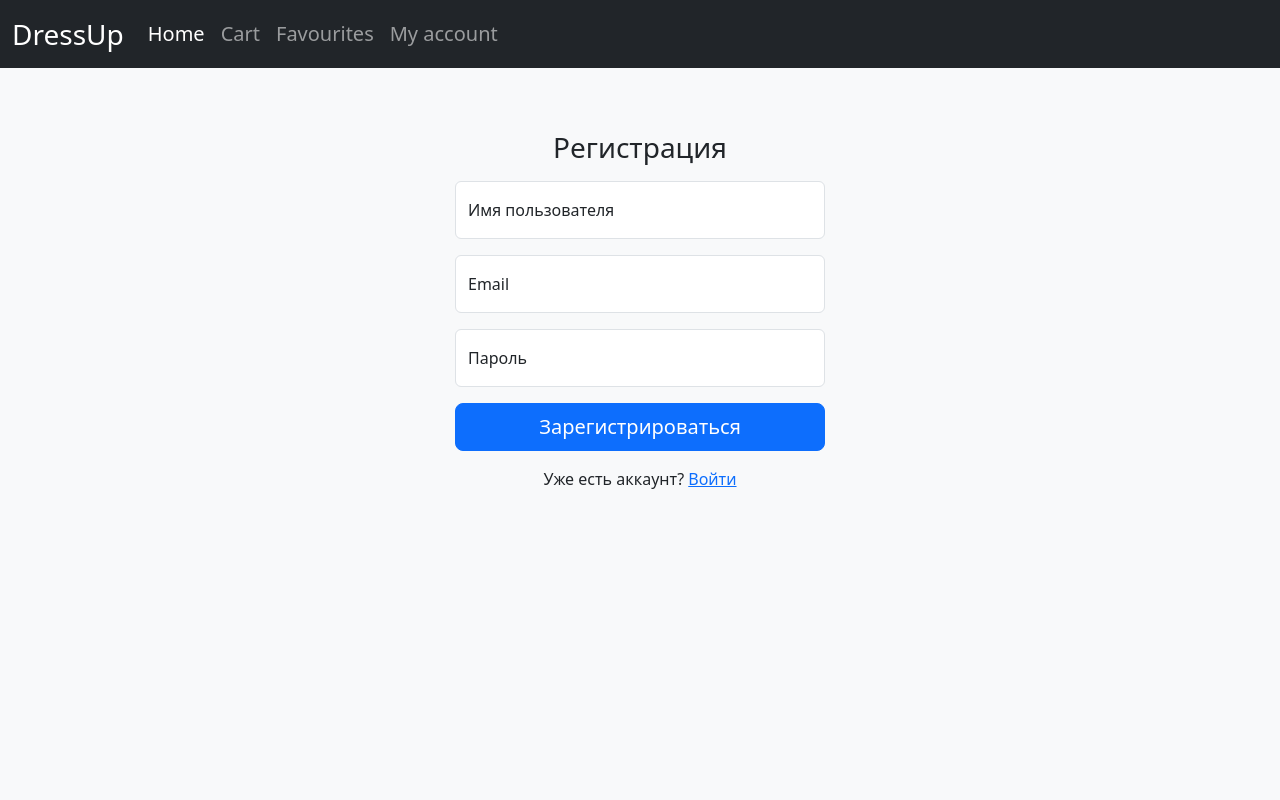
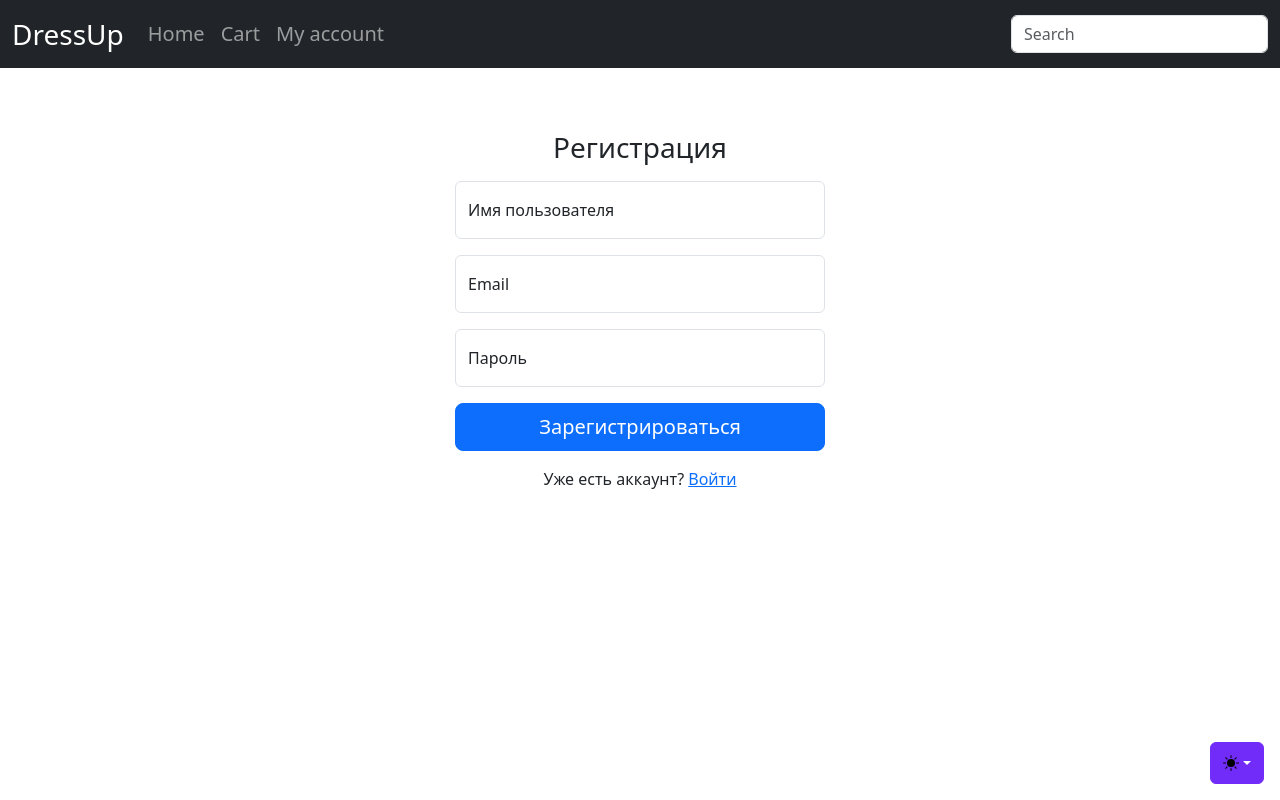
Before and after one commit to EgoTatsumi/DressUp-, a Flask app: page /register in a window 1280 px wide. Run offline with Flask 3, Linux system fonts and the light colour scheme; some libraries are stand-ins or nearby versions.

Commit message:
корректный шаблон демонстрации товара

```diff
--- a/templates/index1.html
+++ b/templates/index1.html
@@ -4,13 +4,7 @@
 
     <meta charset="utf-8">
     <meta name="viewport" content="width=device-width, initial-scale=1">
-    <meta name="description" content="">
-    <meta name="author" content="Mark Otto, Jacob Thornton, and Bootstrap contributors">
-    <meta name="generator" content="Hugo 0.122.0">
     <title>DressUP · Main</title>
-
-    <link rel="canonical" href="https://getbootstrap.com/docs/5.3/examples/album/">
-    <link rel="stylesheet" href="https://cdn.jsdelivr.net/npm/@docsearch/css@3">
 
 <link href="../static/css/bootstrap.min.css" rel="stylesheet">
 
--- a/templates/register.html
+++ b/templates/register.html
@@ -1,14 +1,13 @@
 <!doctype html>
 <html lang="en" data-bs-theme="auto">
 <head>
+  <script src="../static/js/color-modes.js"></script>
   <meta charset="utf-8">
   <meta name="viewport" content="width=device-width, initial-scale=1">
   <title>DressUP · Register</title>
   <link href="../static/css/bootstrap.min.css" rel="stylesheet">
   <style>
-    body {
-      background-color: #f8f9fa;
-    }
+
     .form-register {
       max-width: 400px;
       padding: 15px;
@@ -17,34 +16,28 @@
     .form-register .form-floating:focus-within {
       z-index: 2;
     }
+    .btn-bd-primary {
+        --bd-violet-bg: #712cf9;
+        --bd-violet-rgb: 112.520718, 44.062154, 249.437846;
+
+        --bs-btn-font-weight: 600;
+        --bs-btn-color: var(--bs-white);
+        --bs-btn-bg: var(--bd-violet-bg);
+        --bs-btn-border-color: var(--bd-violet-bg);
+        --bs-btn-hover-color: var(--bs-white);
+        --bs-btn-hover-bg: #6528e0;
+        --bs-btn-hover-border-color: #6528e0;
+        --bs-btn-focus-shadow-rgb: var(--bd-violet-rgb);
+        --bs-btn-active-color: var(--bs-btn-hover-color);
+        --bs-btn-active-bg: #5a23c8;
+        --bs-btn-active-border-color: #5a23c8;
+      }
+
   </style>
 </head>
 <body>
-<nav class="navbar navbar-expand navbar-dark bg-dark" aria-label="Second navbar example">
-    <div class="container-fluid">
-      <a class="navbar-brand fs-3" href="#">DressUp</a>
-      <button class="navbar-toggler" type="button" data-bs-toggle="collapse" data-bs-target="#navbarsExample02" aria-controls="navbarsExample02" aria-expanded="false" aria-label="Toggle navigation">
-        <span class="navbar-toggler-icon"></span>
-      </button>
-
-      <div class="collapse navbar-collapse" id="navbarsExample02">
-        <ul class="navbar-nav me-auto">
-          <li class="nav-item">
-            <a class="nav-link active fs-5" aria-current="page" href="#">Home</a>
-          </li>
-          <li class="nav-item">
-            <a class="nav-link fs-5" href="#">Cart</a>
-          </li>
-          <li class="nav-item">
-            <a class="nav-link fs-5" href="#">Favourites</a>
-          </li>
-          <li class="nav-item">
-            <a class="nav-link fs-5" href="">My account</a>
-          </li>
-          </ul>
-      </div>
-    </div>
-  </nav>
+     {% include 'partials/navbar.html' %}
+     {% include 'partials/theme_switcher.html' %}
 
 <main class="form-register mt-5">
   <form method="POST">
```
Also changed, not shown: templates/demo.html (+18 -40 lines), templates/profile.html (+2 -11 lines).
